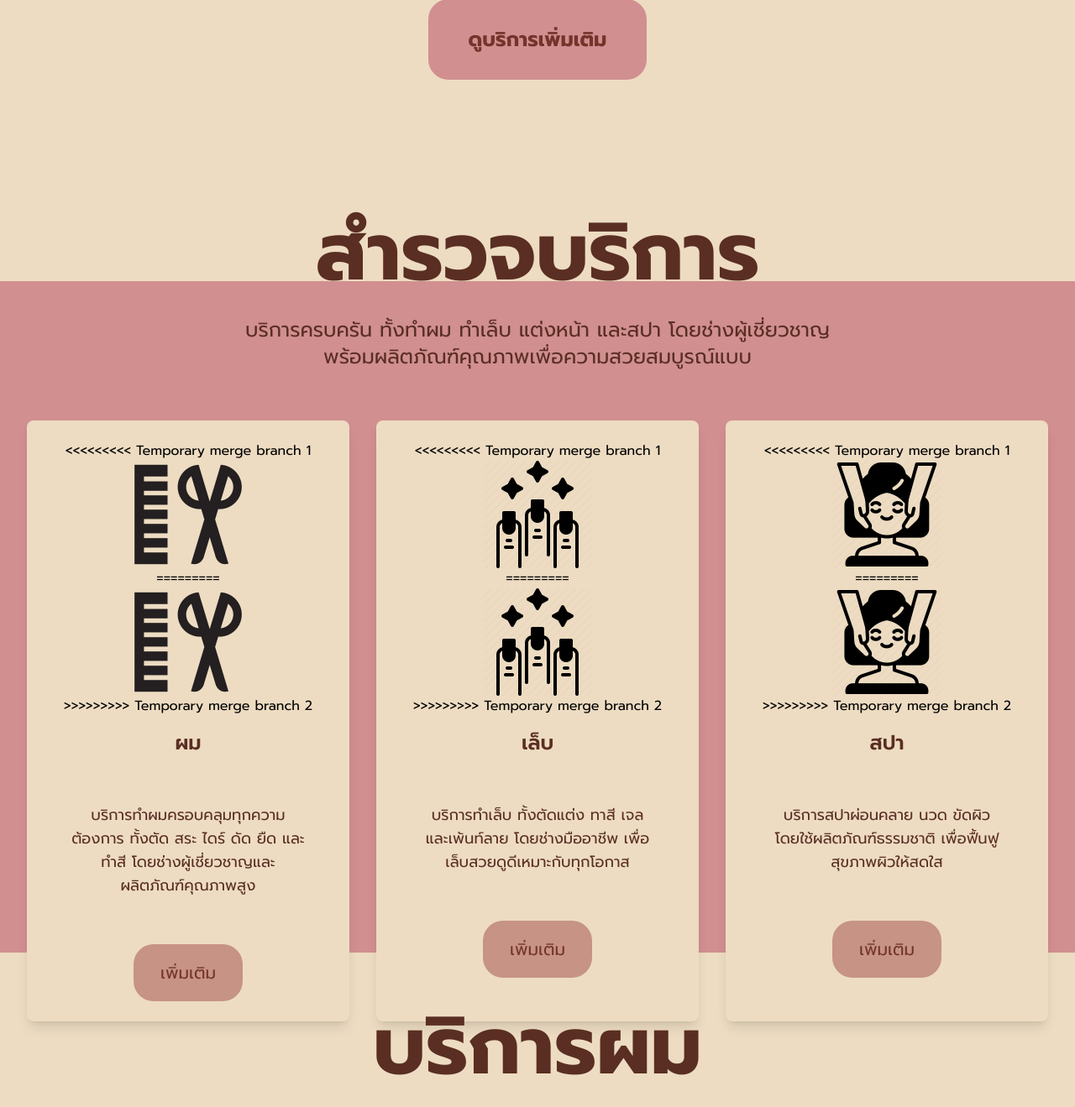
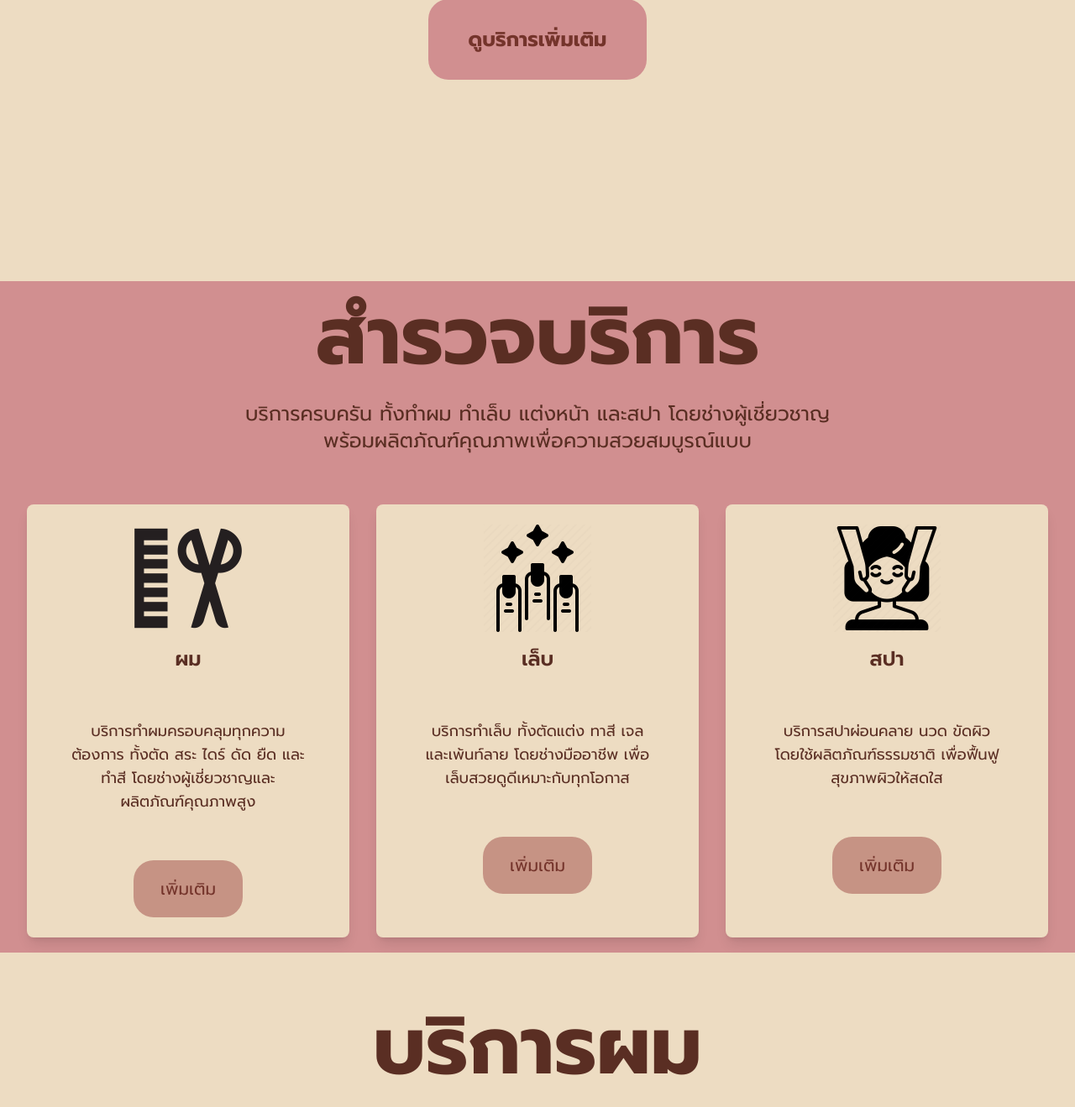
Before and after one commit to MyNNeiei/BelleSpace, a Django app: page / in a window 1280 px wide. Shown: the part 465-1784 px from the top of the page at 84% size. Run offline with Django 5.2, Linux system fonts and the light colour scheme; some libraries are stand-ins or nearby versions; some web fonts are replaced.

Commit message:
fixed about index.html

```diff
--- a/bell_Space/belle_space/templates/index.html
+++ b/bell_Space/belle_space/templates/index.html
@@ -27,11 +27,7 @@
                     <!-- บริการผม -->
                     <div class="bg-[#EDDCC2] rounded-lg shadow-lg p-6 max-w-sm text-center">
                         <div class="mb-4">
-<<<<<<<<< Temporary merge branch 1
                             <img src="../static/image/hair.png" alt="Hair Icon" class="mx-auto w-32">
-=========
-                            <img src="../static/img/hair.png" alt="Hair Icon" class="mx-auto w-32">
->>>>>>>>> Temporary merge branch 2
                         </div>
                         <h2 class="text-2xl font-semibold text-[#5A2E23] mb-4">ผม</h2>
                         <p class="text-[#5A2E23] text-lg mb-4 py-10 px-7">บริการทำผมครอบคลุมทุกความต้องการ ทั้งตัด สระ
@@ -45,11 +41,7 @@
                     <!-- บริการเล็บ -->
                     <div class="bg-[#EDDCC2] rounded-lg shadow-lg p-6 max-w-sm text-center">
                         <div class="mb-4">
-<<<<<<<<< Temporary merge branch 1
                             <img src="../static/image/nail.png" alt="Nail Icon" class="mx-auto w-32">
-=========
-                            <img src="../static/img/nail.png" alt="Nail Icon" class="mx-auto w-32">
->>>>>>>>> Temporary merge branch 2
                         </div>
                         <h2 class="text-2xl font-semibold text-[#5A2E23] mb-4">เล็บ</h2>
                         <p class="text-[#5A2E23] text-lg mb-4 py-10 px-7">บริการทำเล็บ ทั้งตัดแต่ง ทาสี เจล และเพ้นท์ลาย
@@ -62,11 +54,7 @@
                     <!-- บริการสปา -->
                     <div class="bg-[#EDDCC2] rounded-lg shadow-lg p-6 max-w-sm text-center">
                         <div class="mb-4">
-<<<<<<<<< Temporary merge branch 1
-                            <img src="../static/image/spa.png" alt="Spa Icon" class="mx-auto w-32">
-=========
                             <img src="../static/img/spa.png" alt="Spa Icon" class="mx-auto w-32">
->>>>>>>>> Temporary merge branch 2
                         </div>
                         <h2 class="text-2xl font-semibold text-[#5A2E23] mb-4">สปา</h2>
                         <p class="text-[#5A2E23] text-lg mb-4 py-10 px-7">
@@ -196,8 +184,3 @@
     </div>
 
 {% endblock %}
-=========
-</body>
-
-</html>
->>>>>>>>> Temporary merge branch 2
```
